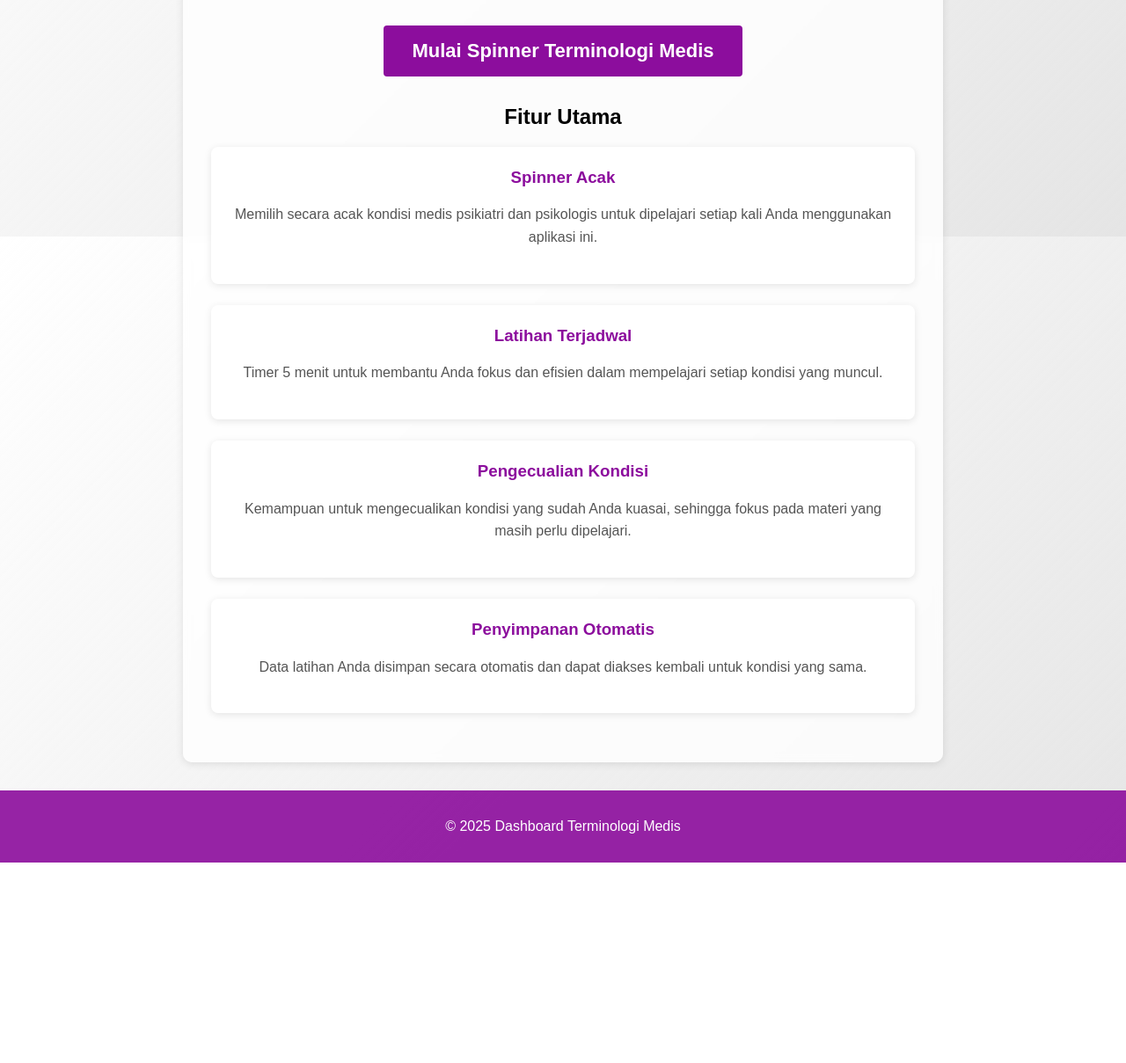
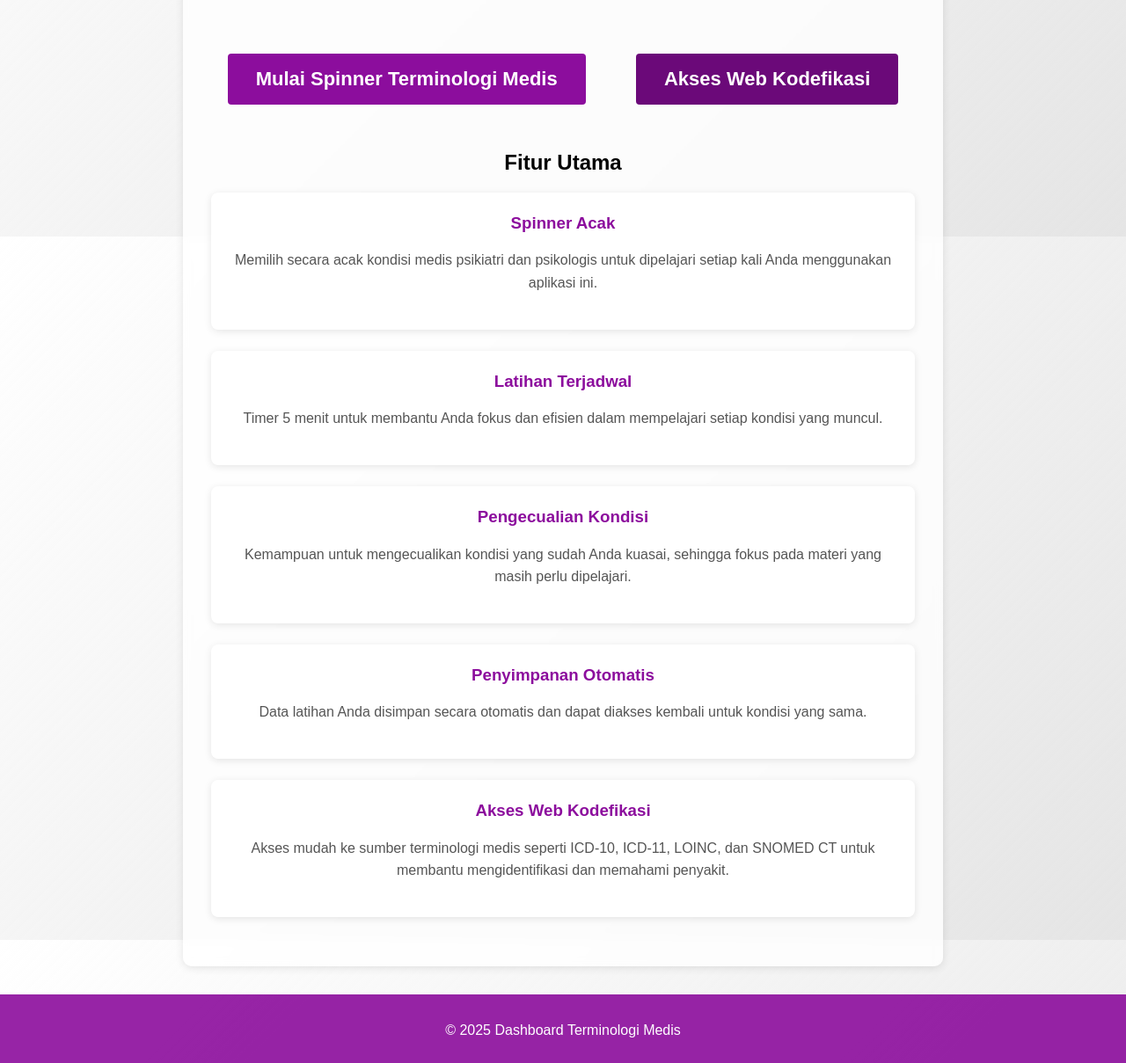
Before and after one commit to Sentry001/lizzie-test, a plain HTML site: page index.html in a window 1280 px wide. Shown: the part 531-1740 px from the top of the page at 88% size. Before the commit the page ends 1512 px from the top, so only its background shows below. Drawn offline with Linux system fonts and the light colour scheme.

Commit message:
Update index.html

```diff
--- a/index.html
+++ b/index.html
@@ -170,7 +170,10 @@
             </div>
         </div>
 
-        <a href="spinner.html" class="button large">Mulai Spinner Terminologi Medis</a>
+        <div style="display: flex; justify-content: center; gap: 20px; flex-wrap: wrap;">
+            <a href="spinner.html" class="button large">Mulai Spinner Terminologi Medis</a>
+            <a href="icd.html" class="button large" style="background-color: #6b0979;">Akses Web Kodefikasi</a>
+        </div>
 
         <h2>Fitur Utama</h2>
 
@@ -193,6 +196,11 @@
             <h3>Penyimpanan Otomatis</h3>
             <p>Data latihan Anda disimpan secara otomatis dan dapat diakses kembali untuk kondisi yang sama.</p>
         </div>
+
+        <div class="feature-card">
+            <h3>Akses Web Kodefikasi</h3>
+            <p>Akses mudah ke sumber terminologi medis seperti ICD-10, ICD-11, LOINC, dan SNOMED CT untuk membantu mengidentifikasi dan memahami penyakit.</p>
+        </div>
     </div>
 
     <footer>
```
